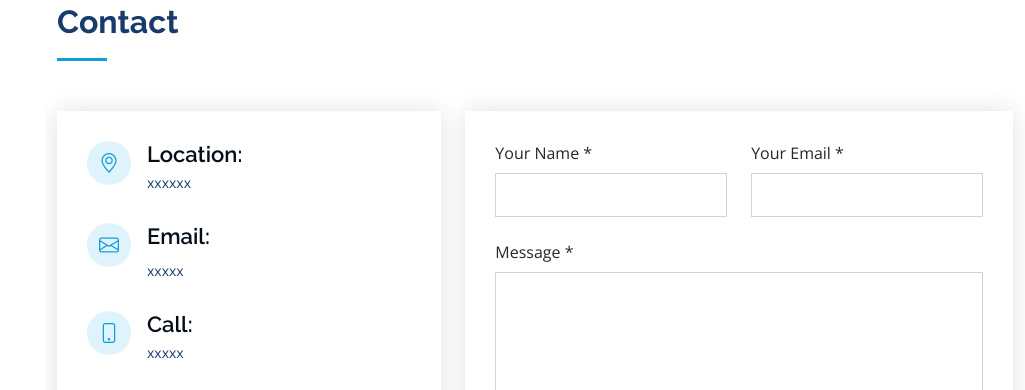
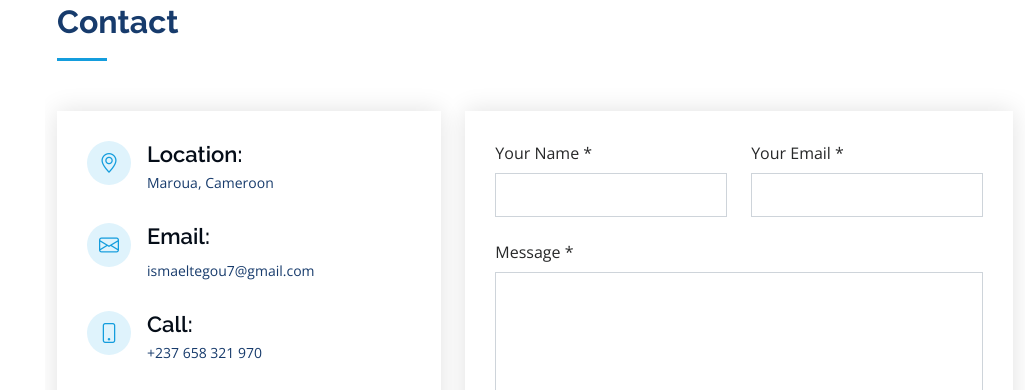
Before and after one commit to IsmaelTegou/IsmaelTegouCV-online, a plain HTML site: page index.html in a window 1280 px wide. Shown: the part 3617-4007 px from the top of the page, without its empty margins (255-1280 px from the left). Drawn offline with nearby package versions, Linux system fonts and the light colour scheme.

Commit message:
update contact

```diff
--- a/index.html
+++ b/index.html
@@ -349,21 +349,21 @@
               <div class="address">
                 <i class="bi bi-geo-alt"></i>
                 <h4>Location:</h4>
-                <p>xxxxxx</p>
+                <p>Maroua, Cameroon</p>
               </div>
 
               <div class="email">
                 <i class="bi bi-envelope"></i>
                 <h4>Email:</h4>
-                <p>xxxxx</p>
+                <p>ismaeltegou7@gmail.com</p>
               </div>
 
               <div class="phone">
                 <i class="bi bi-phone"></i>
                 <h4>Call:</h4>
-                <p>xxxxx</p>
+                <p>+237 658 321 970</p>
               </div>
-              <iframe src="https://www.google.com/maps/embed?pb=!1m18!1m12!1m3!1d20267.85541777!2d8.645172715187073!3d50.58099529998533!2m3!1f0!2f0!3f0!3m2!1i1024!2i768!4f13.1!3m3!1m2!1s0x47bc58e6058a1951%3A0xdf451401d1861fc3!2sMathematikum%20Gie%C3%9Fen%20e.V.!5e0!3m2!1sde!2sde!4v1688924235403!5m2!1sde!2sde" width="600" height="450" style="border:0;" allowfullscreen="" loading="lazy" referrerpolicy="no-referrer-when-downgrade"></iframe>            </div>
+              <iframe src="https://www.google.com/maps/embed?pb=!1m18!1m12!1m3!1d15687.651788628022!2d14.262705642476533!3d10.58597913282131!2m3!1f0!2f0!3f0!3m2!1i1024!2i768!4f13.1!3m3!1m2!1s0x111d759b6c3fd6cd%3A0x3d8780b634a614fc!2zTHljw6llIGRlIE91cm8gVGNow6lkw6k!5e0!3m2!1sfr!2scm!4v1713660745275!5m2!1sfr!2scm" width="600" height="450" style="border:0;" allowfullscreen="" loading="lazy" referrerpolicy="no-referrer-when-downgrade"></iframe>           </div>
 
           </div>
 
```
